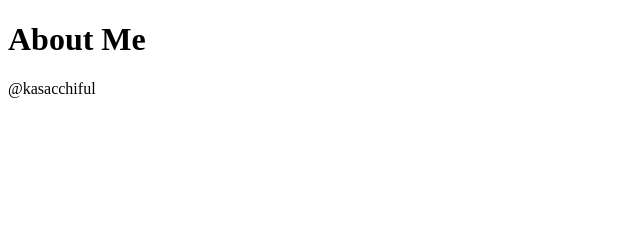
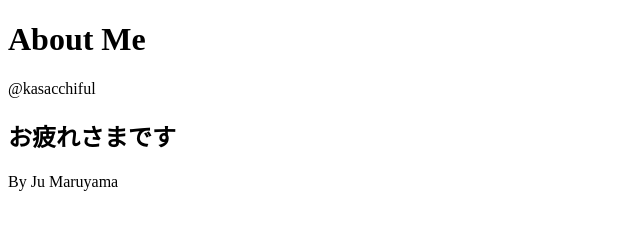
Before and after one commit to kasacchiful/nds32-sample, a plain HTML site: page aboutme.html in a window 1280 px wide. Shown: the whole page, without its empty margins (0-640 px from the left). Drawn offline with Linux system fonts and the light colour scheme.

Commit message:
aboutme.html
追記

```diff
--- a/aboutme.html
+++ b/aboutme.html
@@ -6,6 +6,8 @@
 </head>
 <body>
   <h1>About Me</h1>
-  @kasacchiful
+  <p>@kasacchiful</p>
+  <h2>お疲れさまです</h2>
+  <p>By Ju Maruyama</p>
 </body>
 </html>
```
